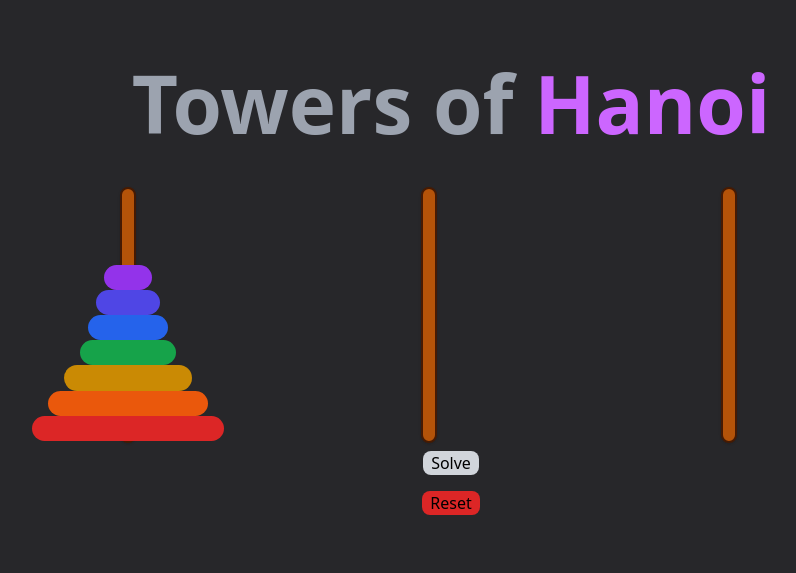
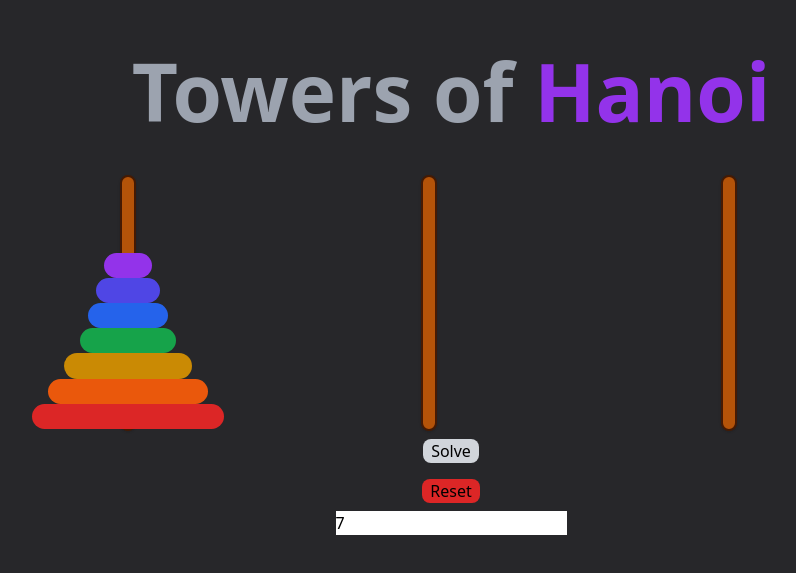
Before and after one commit to regulated/hanoi, a Next.js app: page / in a window 1280 px wide. Shown: the part 117-690 px from the top of the page, without its empty margins (189-985 px from the left). Built offline with nearby package versions, Linux system fonts and the light colour scheme.

Commit message:
added input for number of disks, not quite working

```diff
--- a/src/pages/index.tsx
+++ b/src/pages/index.tsx
@@ -1,5 +1,5 @@
 import Head from "next/head";
-import { useState, useEffect, useRef } from "react";
+import { useState, useEffect, useRef, ChangeEvent } from "react";
 import {
   appContainer,
   title,
@@ -9,7 +9,15 @@ import Pillar from "../components/pillar";
 
 export default function Home() {
   // number of disks used
-  const size = 7;
+  //const size = useRef(7);
+
+  const [size, setSize] = useState<number>(7);
+
+  const handleChange = (e: ChangeEvent<HTMLInputElement>) => {
+    setSize(Number(e.target.value));
+    cancel.current = true;
+    reset();
+  };
 
   const cancel = useRef(false);
 
@@ -129,7 +137,8 @@ export default function Home() {
       </Head>
       <main className={appContainer}>
         <h1 className={title}>
-          Towers of <span className="text-[hsl(280,100%,70%)]">Hanoi</span>
+          Towers of <span className="text-purple-600">Hanoi</span>
+          {/*"text-[hsl(280,100%,70%)]"*/}
         </h1>
         <div className={grid}>
           <Pillar disks={stackA} />
@@ -154,6 +163,7 @@ export default function Home() {
         >
           Reset
         </button>
+        <input type="number" onChange={handleChange} value={size} />
       </main>
     </>
   );
```
Also changed, not shown: 1 other file (tests, documents, lock files or other folders).
